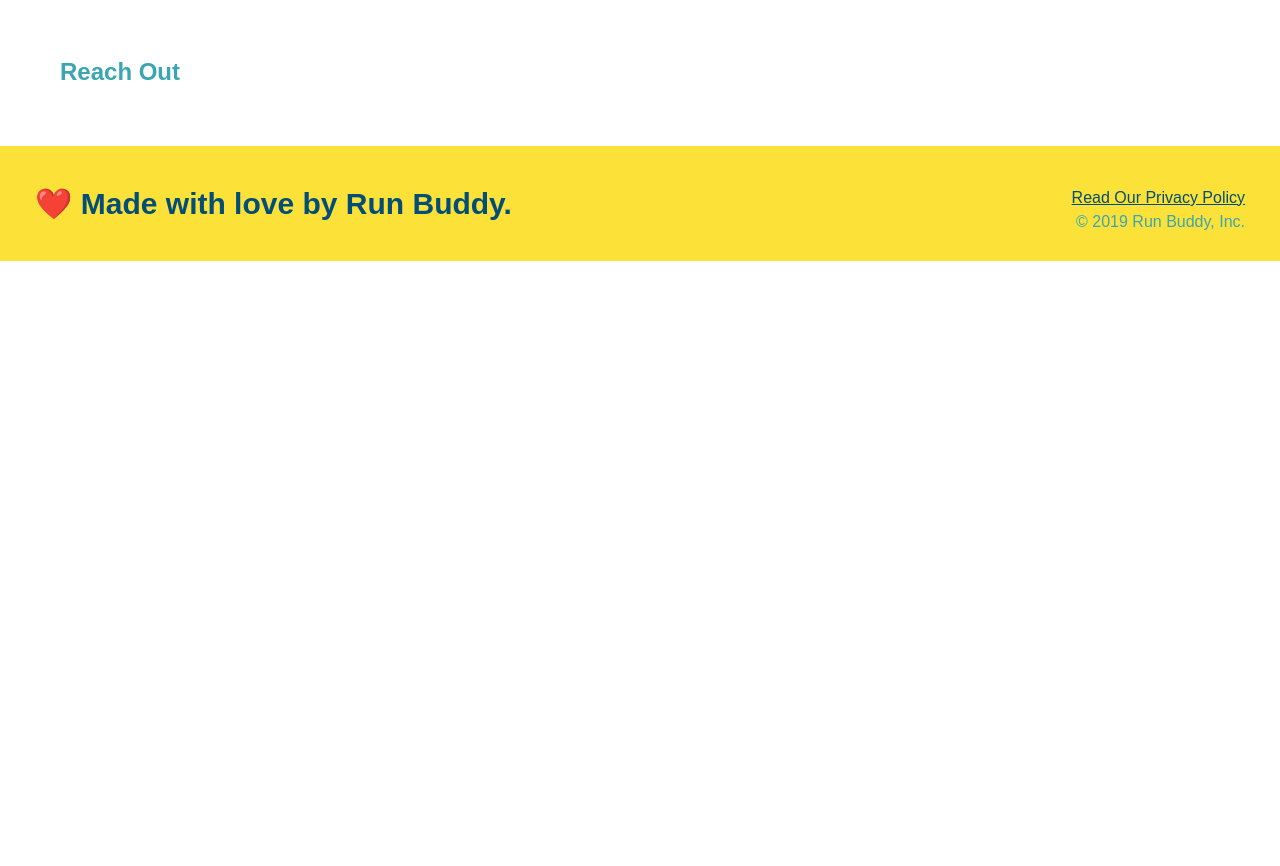
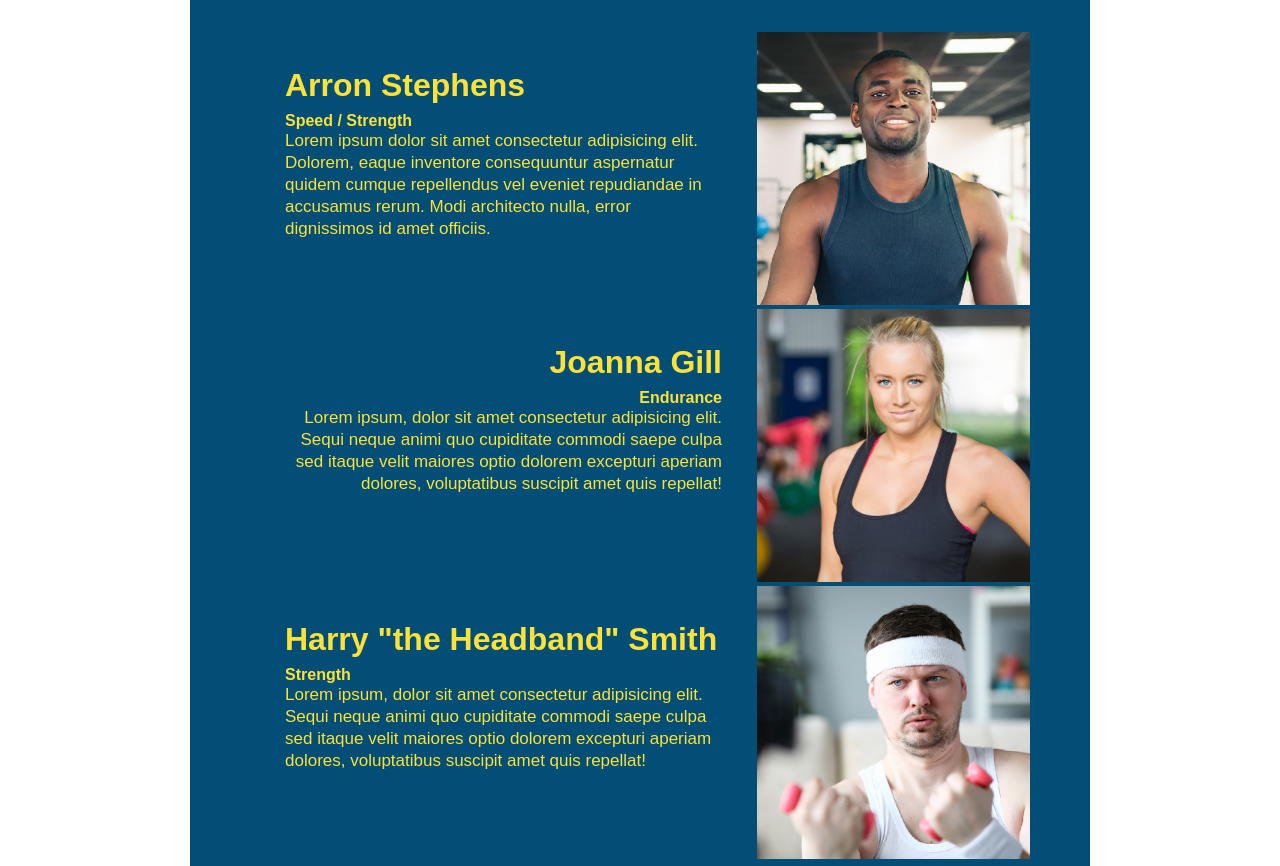
Before and after one commit to rrayachhetri/run-buddy, a plain HTML site: page index.html in a window 1280 px wide. Shown: the part 3080-3946 px from the top of the page. Before the commit the page ends 3341 px from the top, so only its background shows below. Drawn offline with Linux system fonts and the light colour scheme.

Commit message:
meet the trainers section

```diff
--- a/assets/css/style.css
+++ b/assets/css/style.css
@@ -147,6 +147,7 @@ section {
     text-align: center;
 }
 
+
 .intro p {
     line-height: 1.7;
     color: #39a6b2;
@@ -162,7 +163,7 @@ section {
 
 .section-title {
     font-size: 55px;
-    color: #024e76;
+    color:#024e76;
     margin-bottom: 35px;
     padding: 0 100px 20px 100px;
     display: inline-block;
@@ -200,3 +201,52 @@ section {
 .steps span {
      font-size: 38px;
 }
+
+
+.trainers {
+    text-align: center;
+}
+
+.trainers {
+    width: 900px;
+    margin: 0 auto 30px auto;
+    background: #024e76;
+    color: #fce138;
+    overflow:auto;
+}
+
+.trainer img {
+    width: 35%;
+    float: auto;
+}
+
+.trainer-bio {
+    padding: 35px;
+    float: left;
+    width: 65%;
+}
+
+.text-left {
+    text-align: left;
+
+}
+
+.text-right {
+    text-align: right;
+}
+
+.trainer-bio h3 {
+    font-size: 32px;
+    margin-bottom: 8px;
+}
+
+.traner-bio h4 {
+    font-weight: lighter;
+    font-size: 26px;
+    margin-bottom: 25px;
+}
+
+.trainer-bio p {
+    font-size: 17px;
+    line-height: 1.3;
+}
--- a/index.html
+++ b/index.html
@@ -107,8 +107,48 @@
     </section>
 
     <!-- "meet the trainers"-->
-    <section>
-        <h2>Meet The Trainers</h2>
+    <section id="your-trainers" class="trainers">
+        <h2 class="section-title primary-border">
+            Meet The Trainers
+        </h2>
+        <article class="trainer">
+            <img src="./assets/images/trainer-1.jpg" alt="Arron Stephens in his workout clothes, ready to pump iron" />
+            <div class="trainer-bio text-left">
+                <h3>Arron Stephens</h3>
+                <h4>Speed / Strength</h4>
+                <p>
+                    Lorem ipsum dolor sit amet consectetur adipisicing elit. Dolorem, eaque inventore consequuntur aspernatur quidem cumque repellendus vel eveniet repudiandae in accusamus rerum. Modi architecto nulla, error dignissimos id amet officiis.
+                </p>
+            </div>
+         </article>
+
+         <!-- second trainer bio -->
+        <article class="trainer">
+            <div class="trainer-bio text-right">
+              <h3>Joanna Gill</h3>
+              <h4>Endurance</h4>
+              <p>
+                Lorem ipsum, dolor sit amet consectetur adipisicing elit. Sequi neque animi quo cupiditate commodi saepe
+                culpa sed
+                itaque velit maiores optio dolorem excepturi aperiam dolores, voluptatibus suscipit amet quis repellat!
+              </p>
+           </div>
+           <img src="./assets/images/trainer-2.jpg" alt="Joanna Gill cooling off after a workout" />
+        </article>
+
+        <!-- third trainer bio -->
+        <article class="trainer">
+           <img src="./assets/images/trainer-3.jpg" alt="Harry Smith wearing a headband and lifting comically small pink weights" />
+          <div class="trainer-bio text-left">
+             <h3>Harry "the Headband" Smith</h3>
+             <h4>Strength</h4>
+             <p>
+                Lorem ipsum, dolor sit amet consectetur adipisicing elit. Sequi neque animi quo cupiditate commodi saepe
+                culpa sed
+                itaque velit maiores optio dolorem excepturi aperiam dolores, voluptatibus suscipit amet quis repellat!
+             </p>
+          </div>
+          </article>
     </section>
 
     <!-- "reach out" section -->
```
Also changed, not shown: assets/images/trainer-1.jpg (added), assets/images/trainer-2.jpg (added), assets/images/trainer-3.jpg (added).
